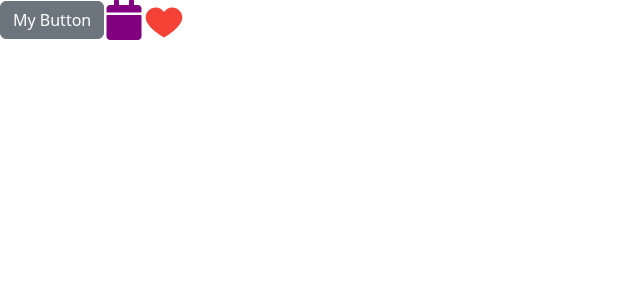
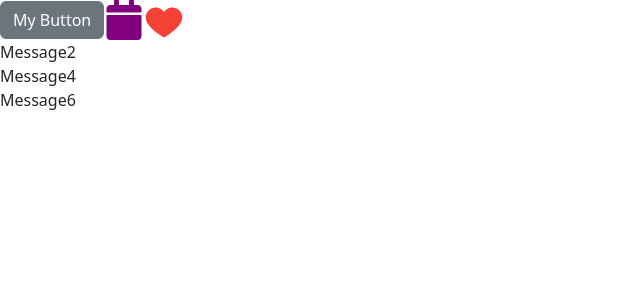
Before and after one commit to MaGabyZR/panzi-app, a React (Vite) app: page / in a window 1280 px wide. Shown: the top 300 px of the page, without its empty margins (0-640 px from the left). Built offline with nearby package versions, Linux system fonts and the light colour scheme.

Commit message:
Building Message.tsx

```diff
--- a/src/App.tsx
+++ b/src/App.tsx
@@ -1,5 +1,5 @@
 import { useState } from "react";
-import Message from "./assets/message";
+import Message from "./components/Message";
 import Alert from "./components/Alert";
 import Button from "./components/Button/Button";
 import ListGroup from "./components/ListGroup/ListGroup";
@@ -28,6 +28,17 @@ import Like from "./components/Like/Like";
 function App() {
   const [alertVisible, setAlertVisibility] = useState(false);
 
+  /*   const [firstName, setFirstName] = useState("");
+  const [lastName, setLastName] = useState(""); */ //Replaced by the person object bellow, for best practice.
+  const [person, setPerson] = useState({
+    firstName: "",
+    lastName: "",
+  });
+
+  //const fullName = firstName + "" + lastName;
+
+  const [isLoading, setLoading] = useState(false);
+
   return (
     <div>
       {alertVisible && (
@@ -38,6 +49,9 @@ function App() {
       </Button>
       <FaCalendar color="purple" size={40} />
       <Like onClick={() => console.log("clicked!")} />
+      <Message />
+      <Message />
+      <Message />
     </div>
   );
 }
--- /dev/null
+++ b/src/components/Message.tsx
@@ -0,0 +1,9 @@
+import React from "react";
+let count = 0; //keeping it without change, makes it pure. Declare it inside the function to keep it pure.
+
+const Message = () => {
+  count++; //makes the component impure.
+  return <div>Message{count}</div>;
+};
+
+export default Message;
```
